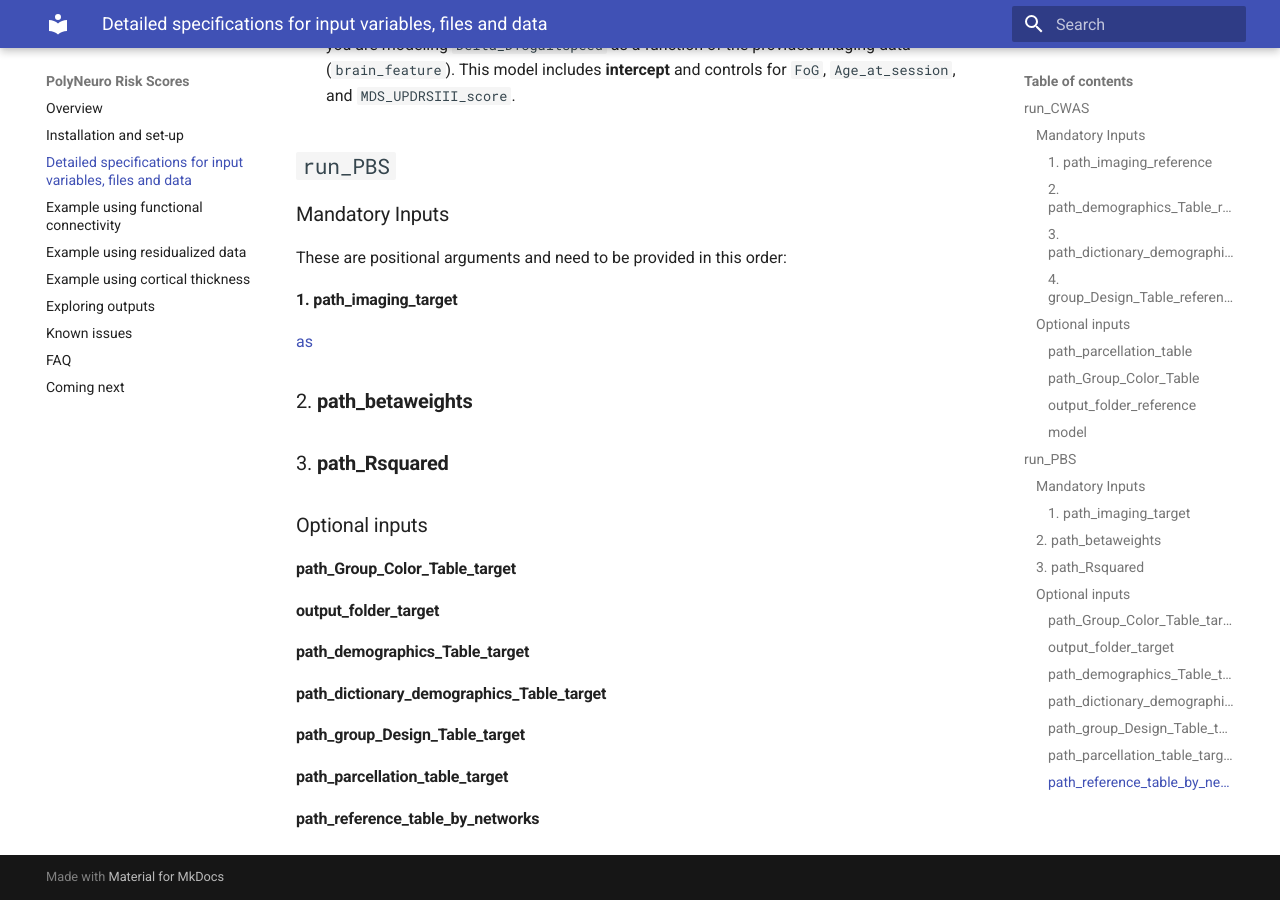
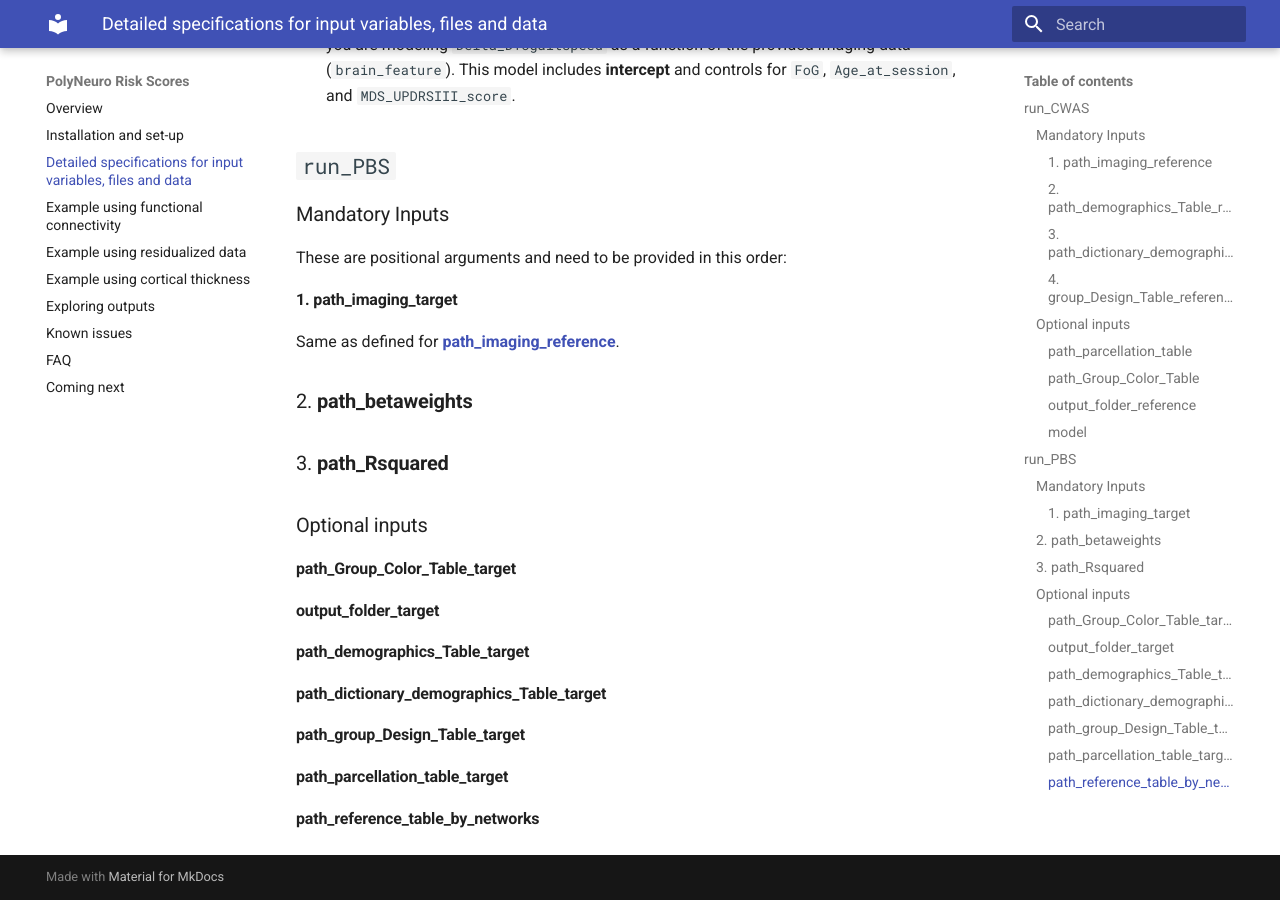
Before and after one commit to omiranda/polyneuro_risk_score, an MkDocs documentation site: the page built from docs/detailed_description.md, in a window 1280 px wide and 900 px high, scrolled down 3652 px. Built offline with MkDocs 1.6.1 and Material for MkDocs 9.7.7, drawn with Linux system fonts in a browser that asks for light colours; formulas are drawn with MathJax 3; old or Windows-style settings are respelled for this version of MkDocs.

Commit message:
Update detailed_description.md

```diff
--- a/docs/detailed_description.md
+++ b/docs/detailed_description.md
@@ -92,7 +92,7 @@ This input is text defining the model and needs to be formatted as follows: `out
 These are positional arguments and need to be provided in this order:
 
 #### 1. **path_imaging_target**
-[as](.)
+Same as defined for [**path_imaging_reference**](#1-pathimagingreference).
 
 ### 2. **path_betaweights**
 ### 3. **path_Rsquared**
```
